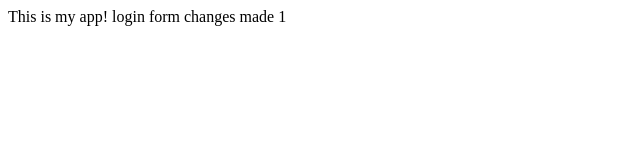
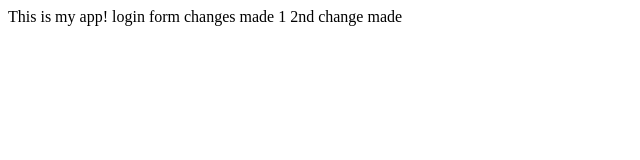
Before and after one commit to ayush-shah0/myappsample, a plain HTML site: page index.html in a window 1280 px wide. Shown: the whole page, without its empty margins (0-640 px from the left). Drawn offline with Linux system fonts and the light colour scheme.

Commit message:
Change to index

```diff
--- a/index.html
+++ b/index.html
@@ -6,5 +6,6 @@
 This is my app!
 login form
 changes made 1
+2nd change made
 </body>
 <html>
```
